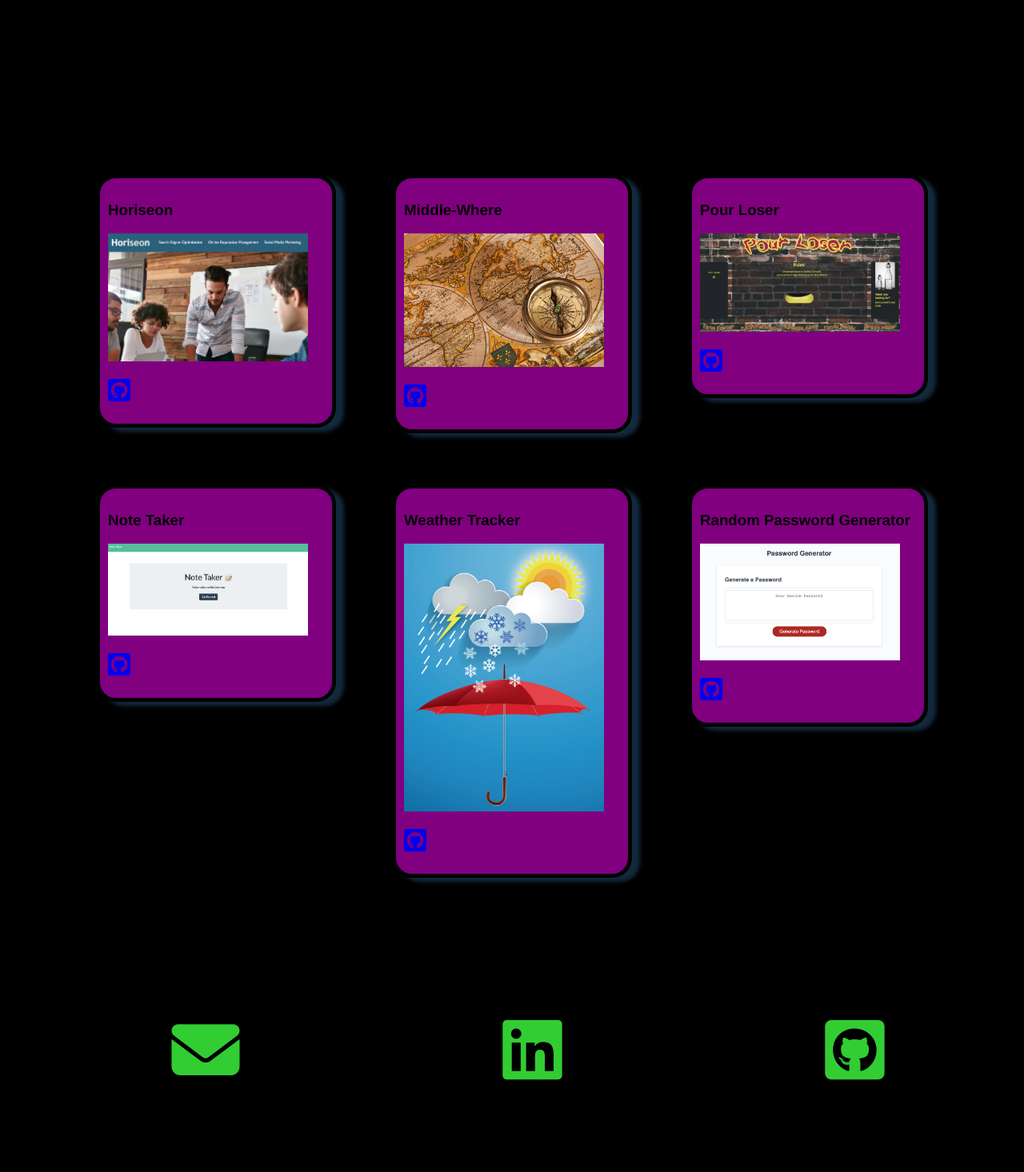
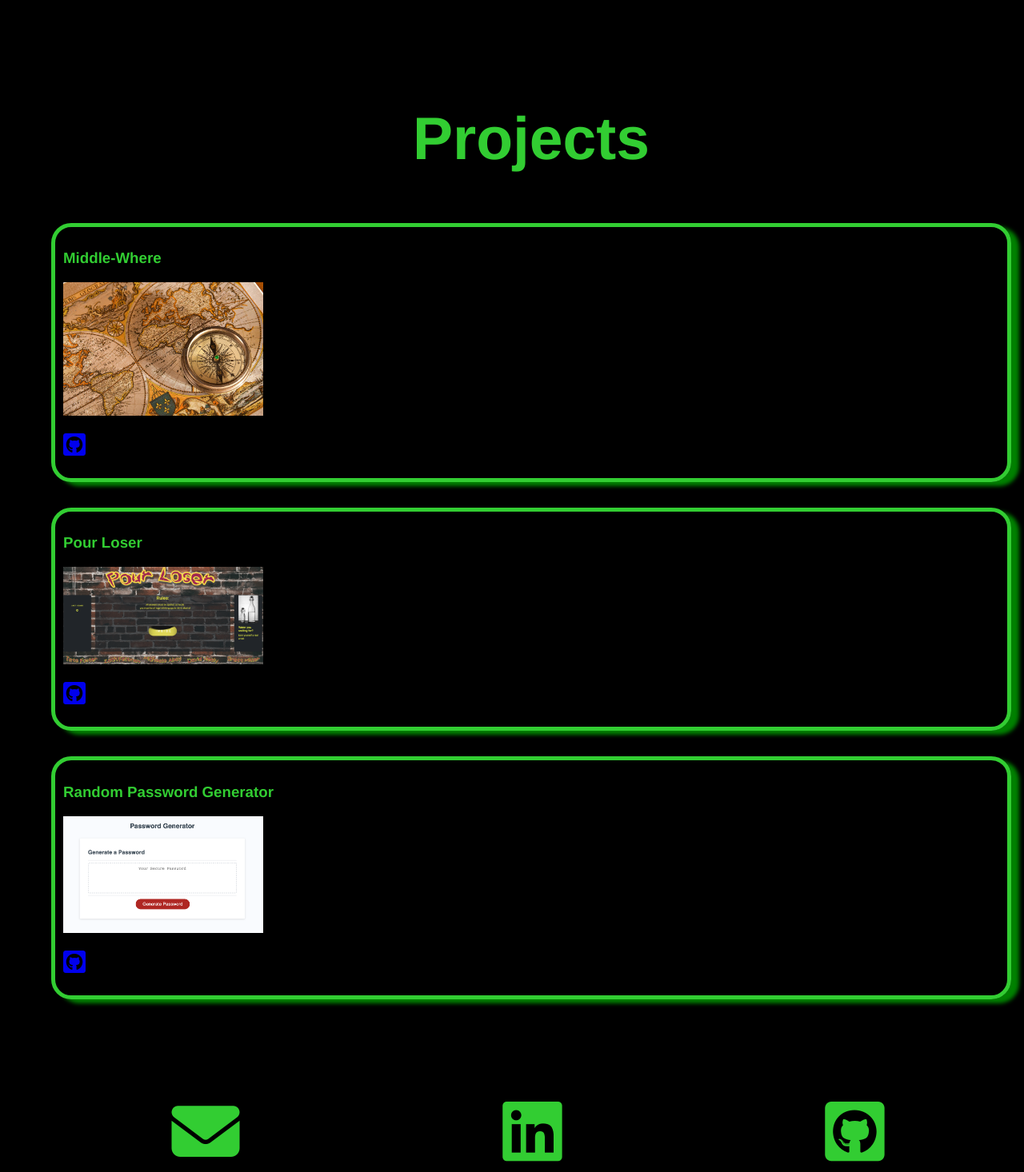
Before and after one commit to ZacharyFeltman/new-react-portfolio, a React (Create React App) app: page /projects in a window 1280 px wide. Shown: the part 64-1530 px from the top of the page at 80% size. Before the commit the page ends 1447 px from the top, so only its background shows below. Built offline with nearby package versions, Linux system fonts and the light colour scheme; what node-mailjet would draw is missing.

Commit message:
adjusted works page and added linked in link in footer

```diff
--- a/src/App.css
+++ b/src/App.css
@@ -352,6 +352,10 @@ footer a {
   color: limegreen;
 }
 
+footer a:hover {
+  color: greenyellow;
+}
+
 footer h2 {
   width: 20%;
   font-size: 20px;
@@ -366,23 +370,27 @@ footer ul {
   list-style: none;
 }
 
-footer a {
+#workTitle {
   color: limegreen;
+  text-align: center;
+  font-size: 75px;
 }
 
 #work {
-  display: flex;
+  display: contents;
   flex: 4;
-  background-color: (lavender);
+  /* background-color: (lavender); */
   padding: 50px;
-  display: flex;
   flex-wrap: wrap;
   justify-content: space-evenly;
   align-items: flex-start;
   margin: 0px 0px;
+  color: limegreen;
+  border-color: limegreen;
 }
 
 .grow {
+  width: 1200px;
   flex-direction: column;
   border-style: solid;
   border-width: 5px;
@@ -390,8 +398,8 @@ footer a {
   margin: 32px;
   flex: 0 0 300px;
   border-radius: 25px;
-  background-color: purple;
-  box-shadow: 10px 5px 5px #13293d;
+  /* background-color: purple; */
+  box-shadow: 10px 5px 5px green;
 }
 
 @media screen and (max-width: 1180px) {
--- a/src/App.js
+++ b/src/App.js
@@ -64,14 +64,14 @@ function Projects() {
   console.log("projects");
   return (
     <section id="portfolio">
-      <h2>Work</h2>
+      <h2 id="workTitle">Projects</h2>
       <div id="work">
-        <Project
+        {/* <Project
           name="Horiseon"
           link="https://zacharyfeltman.github.io/horiseon/"
           image={process.env.PUBLIC_URL + "/img/horiseon.png"}
           repo="https://github.com/ZacharyFeltman/horiseon"
-        />
+        /> */}
         <Project
           name="Middle-Where"
           link="https://limitless-temple-38712.herokuapp.com/?"
@@ -84,18 +84,18 @@ function Projects() {
           image={process.env.PUBLIC_URL + "/img/pour-loser.png"}
           repo="https://github.com/ZacharyFeltman/pour-loser-game"
         />
-        <Project
+        {/* <Project
           name="Note Taker"
           link="https://detailed-note-taker.herokuapp.com/"
           image={process.env.PUBLIC_URL + "/img/note-taker.png"}
           repo="https://github.com/ZacharyFeltman/detailed-note-taker"
-        />
-        <Project
+        /> */}
+        {/* <Project
           name="Weather Tracker"
           link="https://zacharyfeltman.github.io/weekly-weather-forecast/"
           image={process.env.PUBLIC_URL + "/img/weather.jpeg"}
           repo="https://github.com/ZacharyFeltman/weekly-weather-forecast-1"
-        />
+      /> */}
         <Project
           name="Random Password Generator"
           link="https://zacharyfeltman.github.io/random-password/"
--- a/src/components/footer.js
+++ b/src/components/footer.js
@@ -13,7 +13,12 @@ export default function Footer() {
           </a>
         </li>
         <li>
-        <i class="fa-brands fa-linkedin fa-5x"></i>
+          <a
+            href="https://linkedin.com/in/zachary-feltman-bb72a96b"
+            target="_blank"
+          >
+            <i class="fa-brands fa-linkedin fa-5x"></i>
+          </a>
         </li>
         <li>
           {/* GitHub:{" "} */}
```
